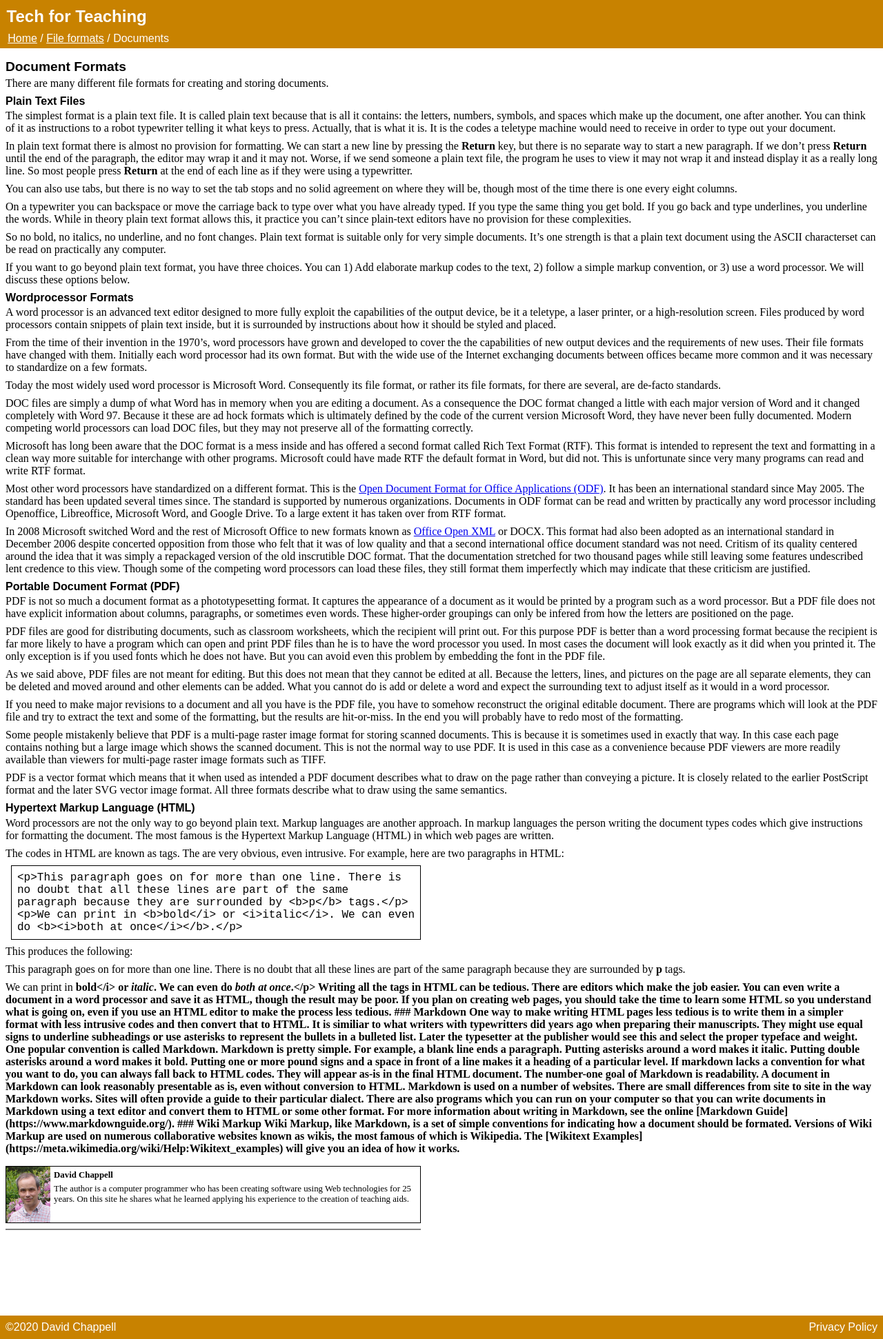
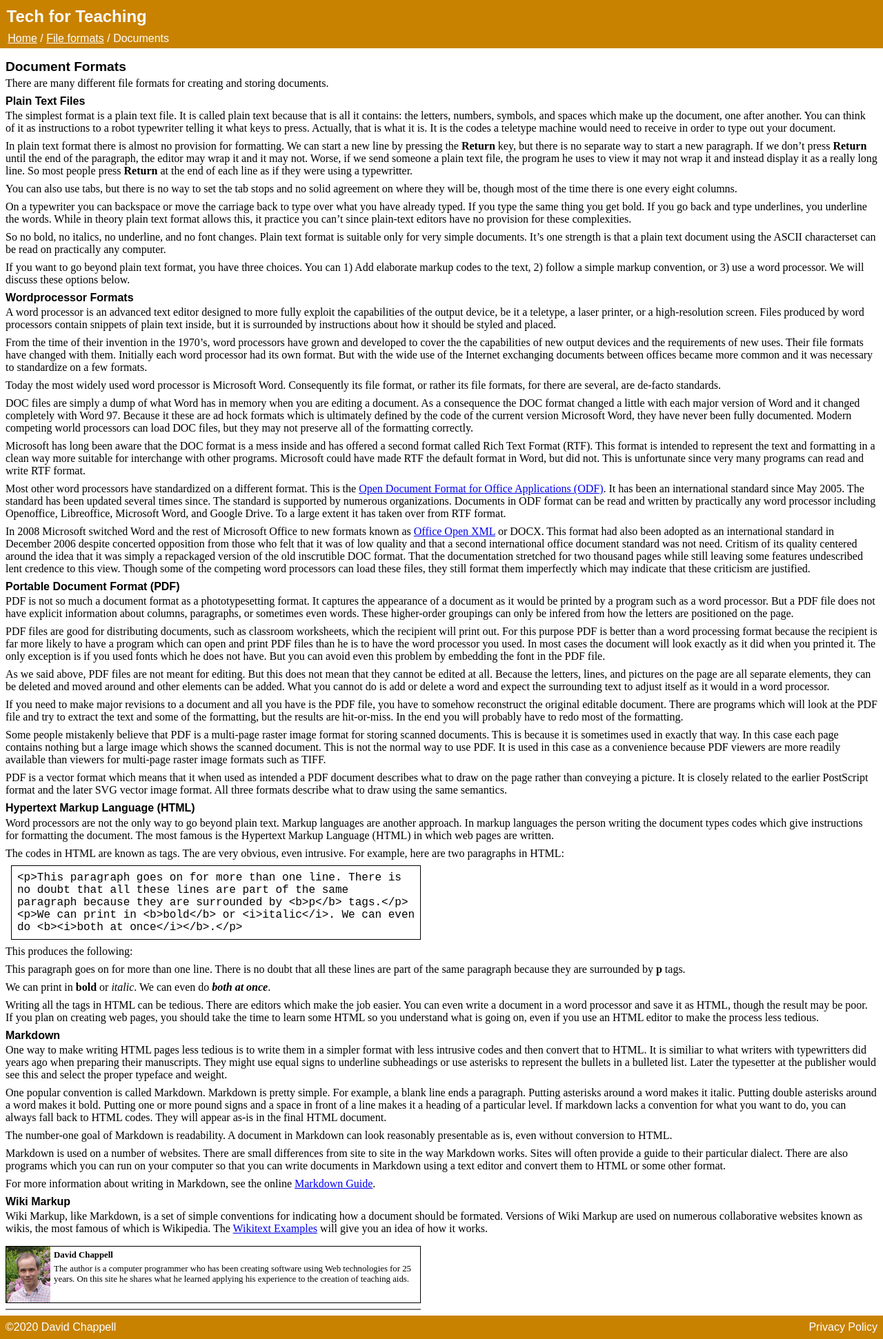
Before and after one commit to david672orford/tech-for-teaching, a Jekyll site: the page built from file-formats/documents/index.md, in a window 1280 px wide. Shown: the whole page at 69% size. Built offline with Jekyll 4.4.1, drawn with Linux system fonts in a browser that asks for light colours; our own code applies the rules of GitHub Pages for plain Markdown files.

Commit message:
fixed mismatched HTML tags, added blurb

```diff
--- a/file-formats/documents/index.md
+++ b/file-formats/documents/index.md
@@ -143,7 +143,7 @@ here are two paragraphs in HTML:
     <p>This paragraph goes on for more than one line. There is
     no doubt that all these lines are part of the same
     paragraph because they are surrounded by <b>p</b> tags.</p>
-    <p>We can print in <b>bold</i> or <i>italic</i>. We can even
+    <p>We can print in <b>bold</b> or <i>italic</i>. We can even
     do <b><i>both at once</i></b>.</p>
 
 This produces the following:
@@ -151,7 +151,7 @@ This produces the following:
 <p>This paragraph goes on for more than one line. There is
 no doubt that all these lines are part of the same
 paragraph because they are surrounded by <b>p</b> tags.</p>
-<p>We can print in <b>bold</i> or <i>italic</i>. We can even
+<p>We can print in <b>bold</b> or <i>italic</i>. We can even
 do <b><i>both at once</i></b>.</p>
 
 Writing all the tags in HTML can be tedious. There are editors which make the job easier.
```
Also changed, not shown: file-formats/index.md (+3 -0 lines).
